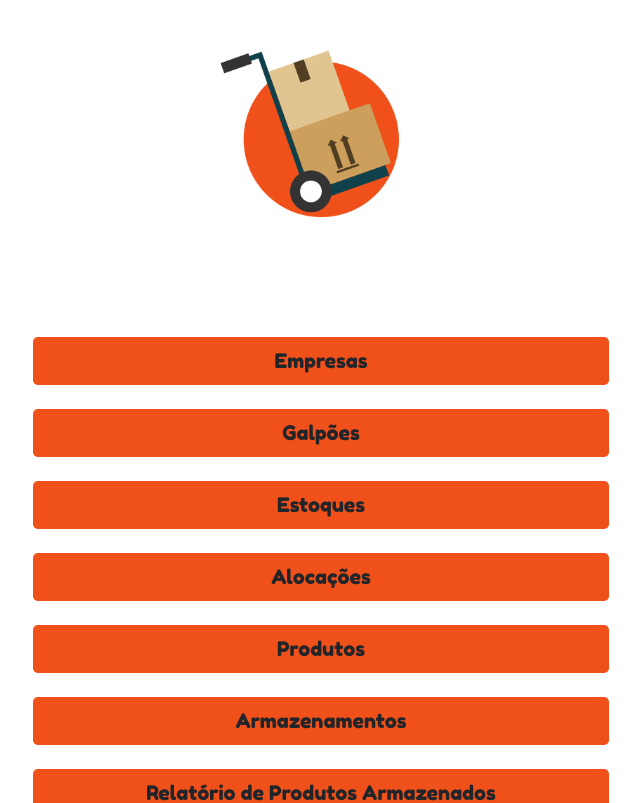
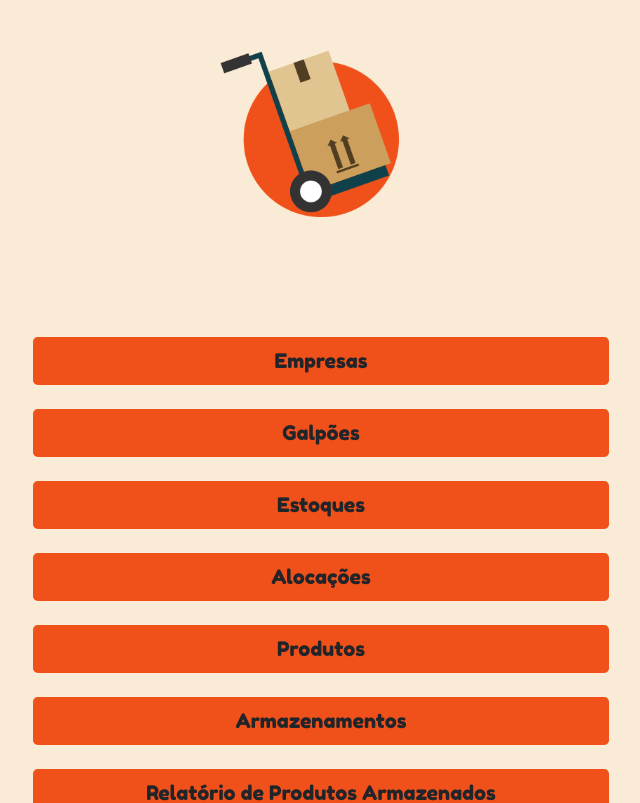
Before and after one commit to cristianslv/vue-stock-system, a Vue app: page / in a window 1280 px wide. Shown: the top 803 px of the page, without its empty margins (319-959 px from the left). Built offline with nearby package versions, Linux system fonts and the light colour scheme.

Commit message:
add all reports

```diff
--- a/src/App.css
+++ b/src/App.css
@@ -1,9 +1,9 @@
-:root {
-  background-color: antiquewhite;
-}
-
 body {
   overflow-x: hidden;
+  height: 100vh;
+  width: 100vw;
+
+  background-color: antiquewhite;
 }
 
 #app {
```
